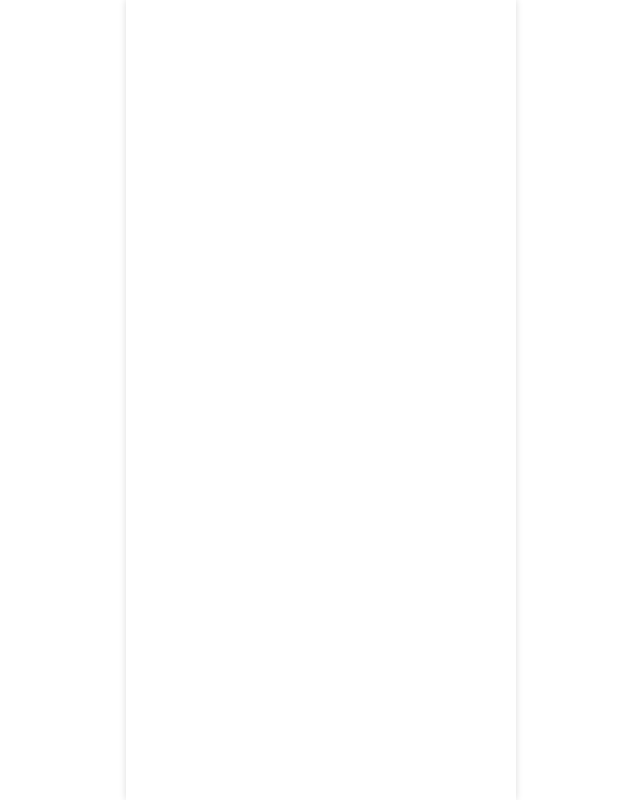
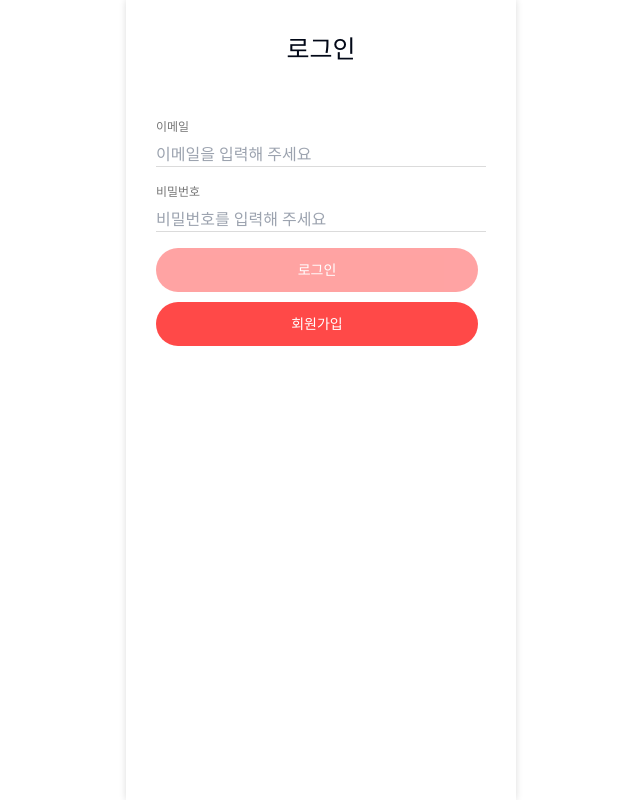
Before and after one commit to Minju9187/attendance, a React (Vite) app: page / in a window 1280 px wide. Before the commit this address had no page. Shown: the whole page, without its empty margins (319-959 px from the left). Built offline with nearby package versions, Linux system fonts and the light colour scheme.

Commit message:
router /signin->/로 변경

```diff
--- a/src/components/Topbar/Topbar.tsx
+++ b/src/components/Topbar/Topbar.tsx
@@ -16,7 +16,7 @@ export default function Topbar() {
       auth
         .signOut()
         .then(() => {
-          navigate("/signin");
+          navigate("/");
           dispatch(logOut());
         })
         .catch((error) => {
--- a/src/pages/SignUp.tsx
+++ b/src/pages/SignUp.tsx
@@ -50,7 +50,7 @@ export default function SignUp() {
       };
       const collectionRef = collection(db, "users");
       await addDoc(collectionRef, user);
-      navigate("/signin");
+      navigate("/");
     } catch (error) {
       const { code } = error as FirebaseError;
       switch (code) {
--- a/src/routes/ProtectedRoute.tsx
+++ b/src/routes/ProtectedRoute.tsx
@@ -11,7 +11,7 @@ const ProtectedRoute: React.FC<ProtectedRouteProps> = ({ children }) => {
   const location = useLocation();
 
   if (!loggedIn) {
-    return <Navigate to="/signin" state={{ from: location }} replace />;
+    return <Navigate to="/" state={{ from: location }} replace />;
   }
 
   return <>{children}</>;
--- a/src/routes/Router.tsx
+++ b/src/routes/Router.tsx
@@ -11,7 +11,7 @@ export default function Router() {
   return (
     <>
       <Routes>
-        <Route path="/signin" element={<SignIn />} />
+        <Route path="/" element={<SignIn />} />
         <Route path="/signup" element={<SignUp />} />
         <Route
           path="/home"
```
Also changed, not shown: 2 other files (tests, documents, lock files or other folders).
